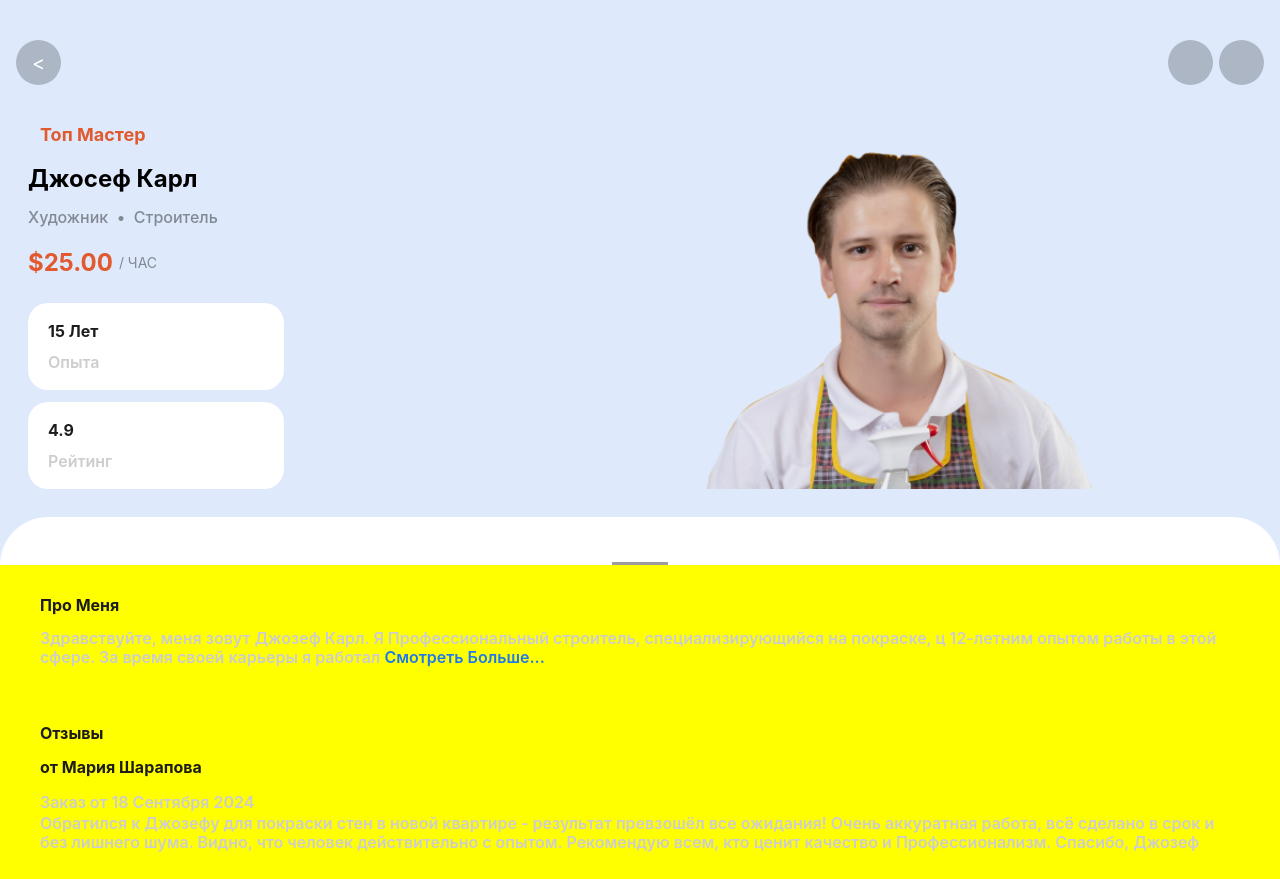
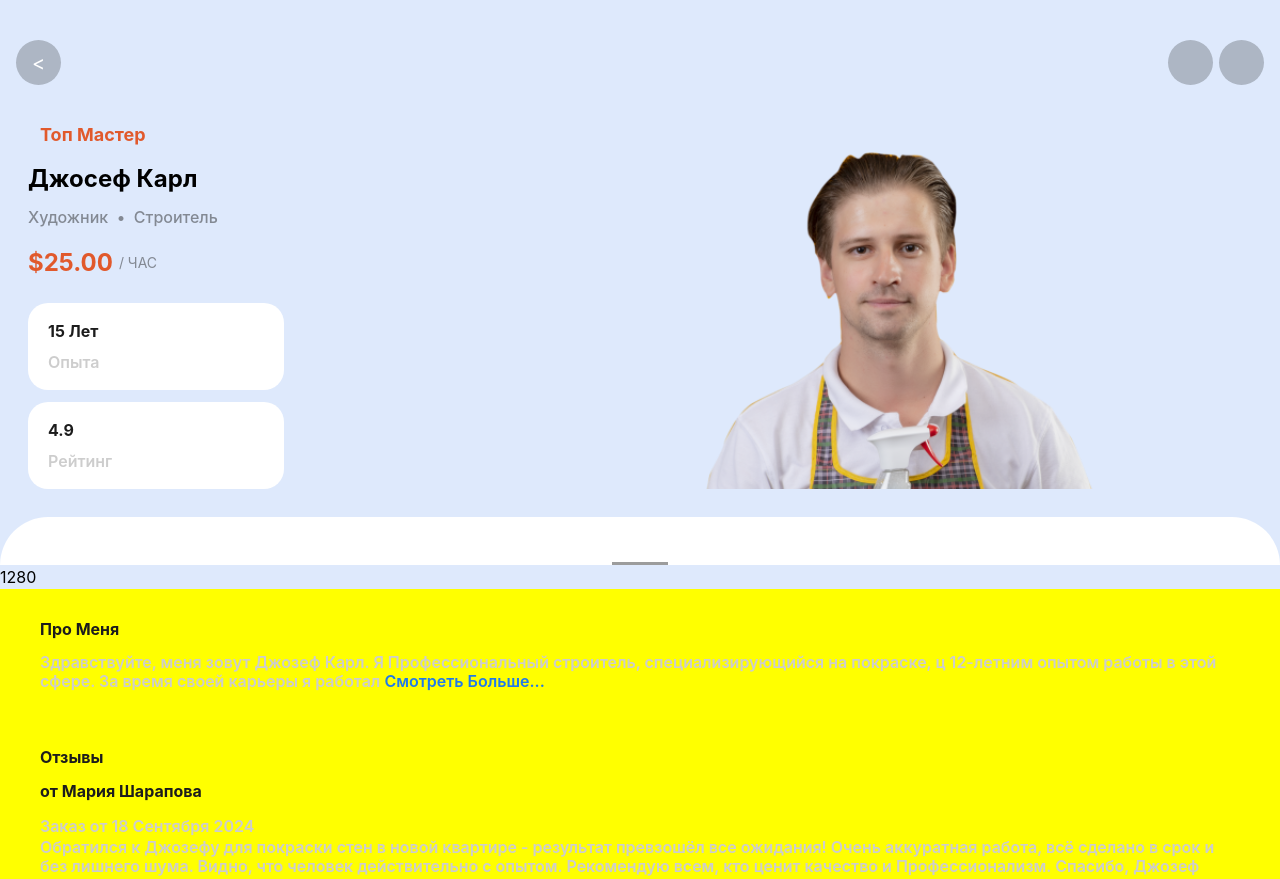
Before and after one commit to dragan717080/BonnyWorkFair, a plain HTML site: page master.html in a window 1280 px wide. Shown: the top 879 px of the page. Drawn offline with nearby package versions, Linux system fonts and the light colour scheme.

```diff
--- a/master.html
+++ b/master.html
@@ -55,6 +55,7 @@
                 <div id="main-upper">
                     <div id="gray-line"></div>
                 </div>
+                <div id="asd"></div>
                 <div id="main-lower" class="!pt-7 !px-10 !gap-8">
                     <div class="min-h-24">
                         <div class="t-black bold text-md">Про Меня</div>
--- a/master.js
+++ b/master.js
@@ -0,0 +1,2 @@
+const someElement = document.getElementById('asd');
+someElement.innerText = window.innerWidth;;
```
